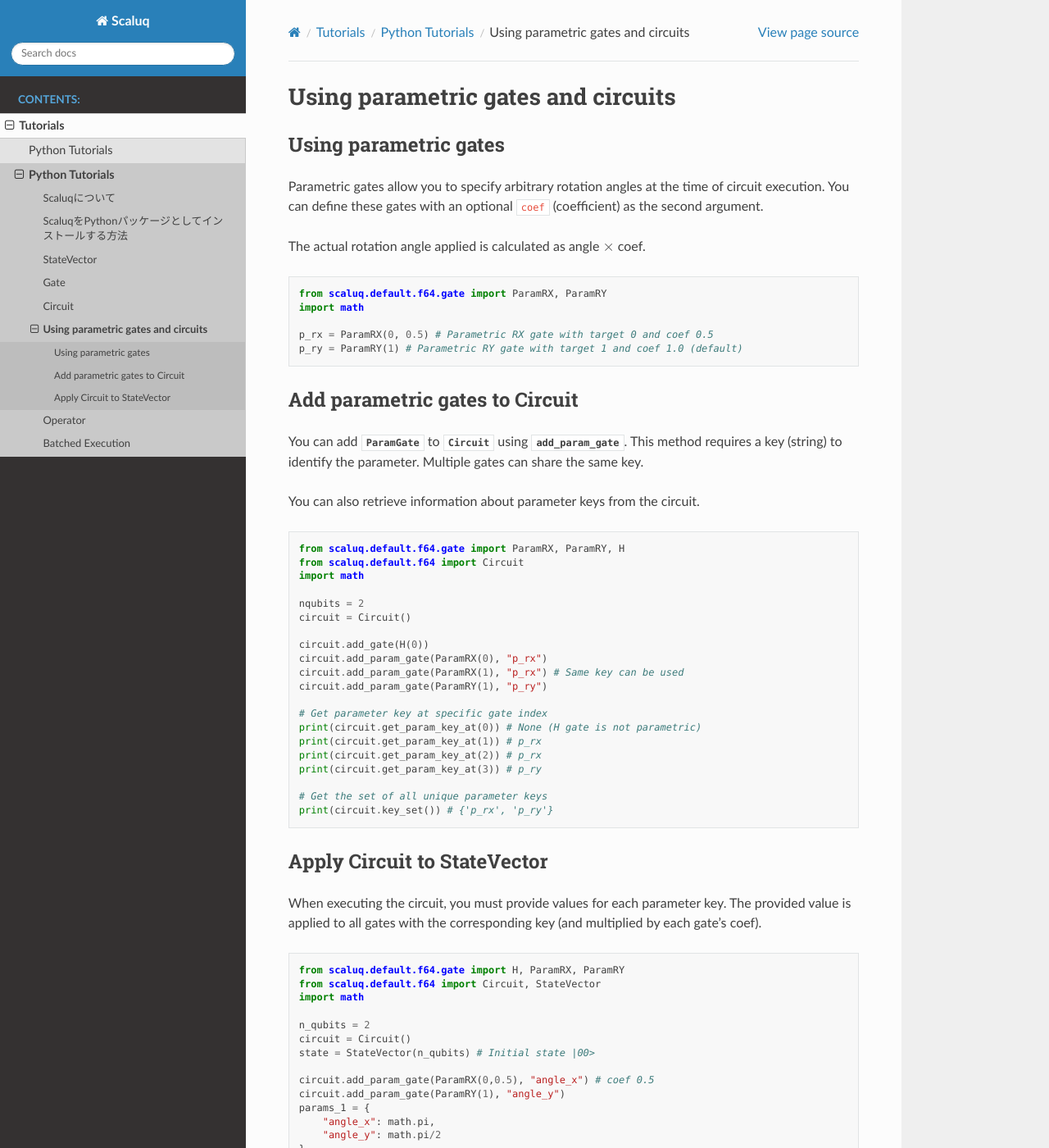
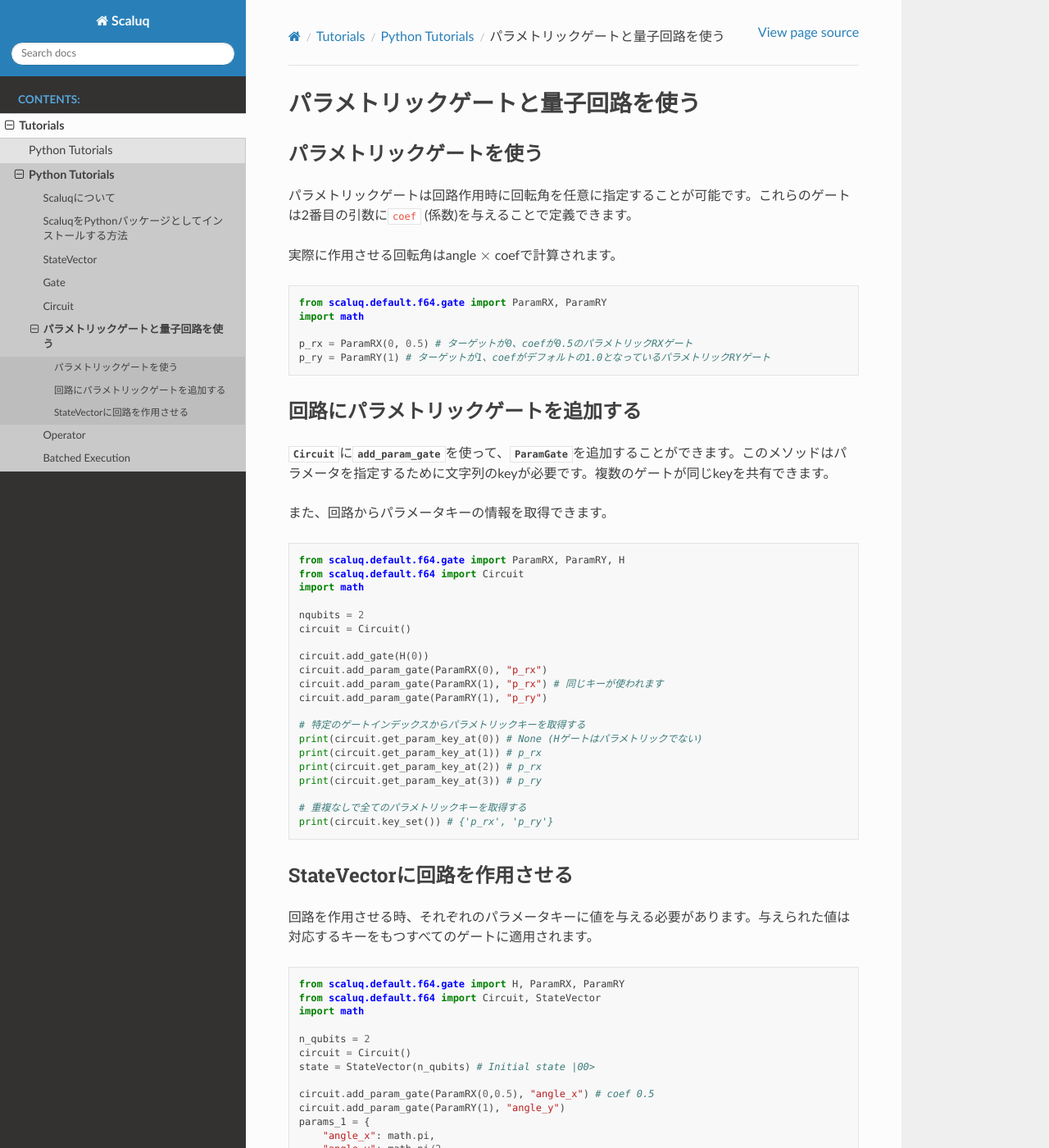
Before and after one commit to qulacs/scaluq, a Sphinx documentation site: the page built from doc/source/tutorials/python/ja/param.md, in a window 1280 px wide and 1400 px high. Shown: the whole window at 82% size. Built offline with Sphinx 7.4.7 and the Read the Docs theme 3.1.0, drawn with Linux system fonts in a browser that asks for light colours.

Commit message:
Finished circuit.md and param.md tentatively

````diff
--- a/doc/source/tutorials/python/ja/param.md
+++ b/doc/source/tutorials/python/ja/param.md
@@ -1,22 +1,22 @@
-# Using parametric gates and circuits
+# パラメトリックゲートと量子回路を使う
 
-## Using parametric gates
-Parametric gates allow you to specify arbitrary rotation angles at the time of circuit execution. You can define these gates with an optional `coef` (coefficient) as the second argument.
+## パラメトリックゲートを使う
+パラメトリックゲートは回路作用時に回転角を任意に指定することが可能です。これらのゲートは2番目の引数に`coef` (係数)を与えることで定義できます。
 
-The actual rotation angle applied is calculated as angle $\times$ coef.
+実際に作用させる回転角はangle $\times$ coefで計算されます。
 
 ```
 from scaluq.default.f64.gate import ParamRX, ParamRY
 import math
 
-p_rx = ParamRX(0, 0.5) # Parametric RX gate with target 0 and coef 0.5
-p_ry = ParamRY(1) # Parametric RY gate with target 1 and coef 1.0 (default)
+p_rx = ParamRX(0, 0.5) # ターゲットが0、coefが0.5のパラメトリックRXゲート
+p_ry = ParamRY(1) # ターゲットが1、coefがデフォルトの1.0となっているパラメトリックRYゲート
 ```
 
-## Add parametric gates to Circuit
-You can add {class}`ParamGate <scaluq.default.f64.ParamGate>` to {class}`Circuit <scaluq.default.f64.Circuit>` using {func}`add_param_gate <scaluq.default.f64.Circuit.add_param_gate>`. This method requires a key (string) to identify the parameter. Multiple gates can share the same key.
+## 回路にパラメトリックゲートを追加する
+{class}`Circuit <scaluq.default.f64.Circuit>`に{func}`add_param_gate <scaluq.default.f64.Circuit.add_param_gate>`を使って、{class}`ParamGate <scaluq.default.f64.ParamGate>`を追加することができます。このメソッドはパラメータを指定するために文字列のkeyが必要です。複数のゲートが同じkeyを共有できます。
 
-You can also retrieve information about parameter keys from the circuit.
+また、回路からパラメータキーの情報を取得できます。
 ```
 from scaluq.default.f64.gate import ParamRX, ParamRY, H
 from scaluq.default.f64 import Circuit
@@ -27,21 +27,22 @@ circuit = Circuit()
 
 circuit.add_gate(H(0))
 circuit.add_param_gate(ParamRX(0), "p_rx")
-circuit.add_param_gate(ParamRX(1), "p_rx") # Same key can be used
+circuit.add_param_gate(ParamRX(1), "p_rx") # 同じキーが使われます
 circuit.add_param_gate(ParamRY(1), "p_ry")
 
-# Get parameter key at specific gate index
-print(circuit.get_param_key_at(0)) # None (H gate is not parametric)
+# 特定のゲートインデックスからパラメトリックキーを取得する
+print(circuit.get_param_key_at(0)) # None (Hゲートはパラメトリックでない)
 print(circuit.get_param_key_at(1)) # p_rx
 print(circuit.get_param_key_at(2)) # p_rx
 print(circuit.get_param_key_at(3)) # p_ry
 
-# Get the set of all unique parameter keys
+# 重複なしで全てのパラメトリックキーを取得する
 print(circuit.key_set()) # {'p_rx', 'p_ry'}
 ```
 
-## Apply Circuit to StateVector
-When executing the circuit, you must provide values for each parameter key. The provided value is applied to all gates with the corresponding key (and multiplied by each gate's coef).
+## StateVectorに回路を作用させる
+
+回路を作用させる時、それぞれのパラメータキーに値を与える必要があります。与えられた値は対応するキーをもつすべてのゲートに適用されます。
 
 ```
 from scaluq.default.f64.gate import H, ParamRX, ParamRY
````
Also changed, not shown: doc/source/tutorials/python/ja/circuit.md (+10 -10 lines).
